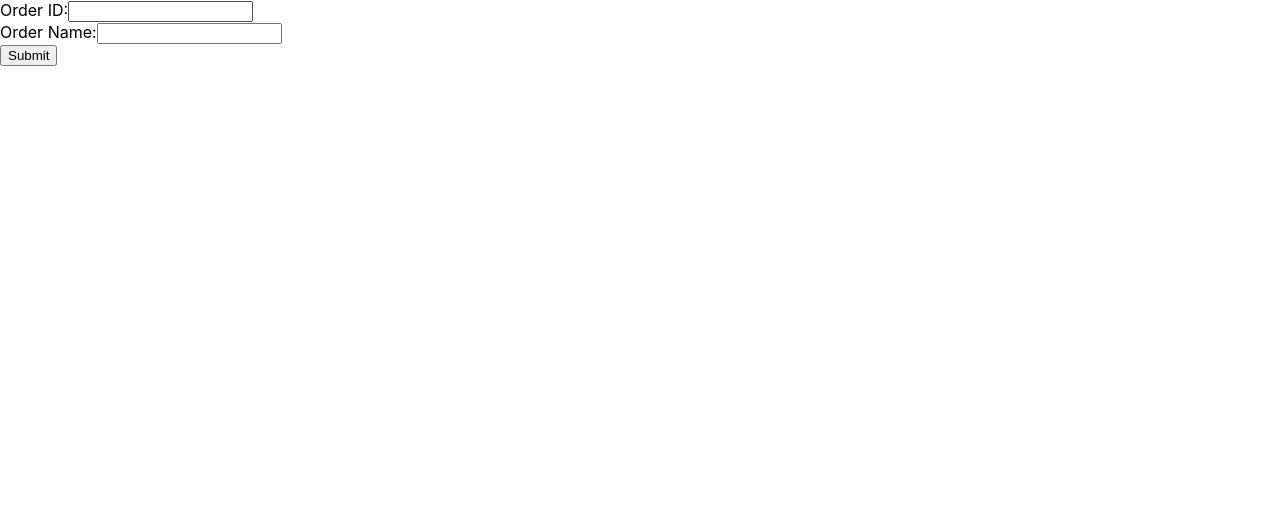
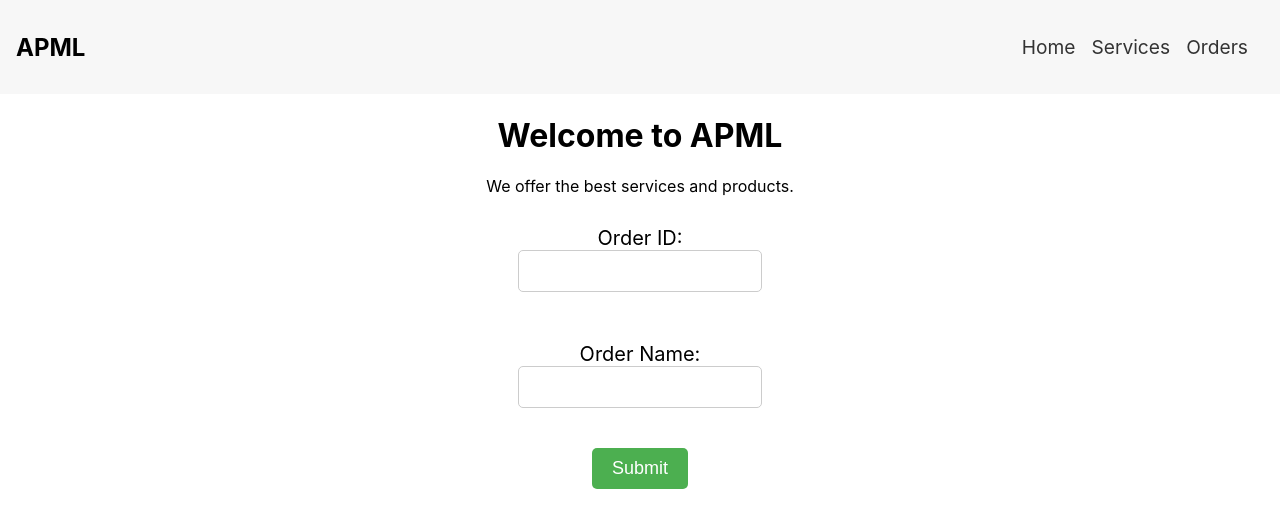
Before and after one commit to geetesh2/orderform, a React (Create React App) app: page / in a window 1280 px wide. Shown: the top 528 px of the page. Built offline with nearby package versions, Linux system fonts and the light colour scheme.

Commit message:
css added

```diff
--- a/src/App.js
+++ b/src/App.js
@@ -1,9 +1,14 @@
-import OrderForm from "./OrderForm";
+import OrderForm from "./OrderForm.js";
+import './OrderForm.css';
+import Navbar from './Navbar.js';
 
 function App() {
   return (
     <div className="App">
-      <OrderForm />
+    <Navbar />
+    <h1>Welcome to APML</h1>
+    <p>We offer the best services and products.</p>
+    <OrderForm />
     </div>
   );
 }
--- /dev/null
+++ b/src/Navbar.css
@@ -0,0 +1,27 @@
+nav {
+    display: flex;
+    justify-content: space-between;
+    align-items: center;
+    background-color: #f7f7f7;
+    padding: 1rem;
+    font-size: 1.2rem;
+  }
+
+  .logo {
+    font-weight: bold;
+    font-size: 1.5rem;
+  }
+
+  ul {
+    display: flex;
+    list-style: none;
+  }
+
+  li {
+    margin-right: 1rem;
+  }
+
+  a {
+    color: #333;
+    text-decoration: none;
+  }
--- /dev/null
+++ b/src/Navbar.js
@@ -0,0 +1,17 @@
+import React from 'react';
+import './Navbar.css';
+
+const Navbar = () => {
+  return (
+    <nav>
+      <div className="logo">APML</div>
+      <ul>
+        <li><a href="#">Home</a></li>
+        <li><a href="#">Services</a></li>
+        <li><a href="#">Orders</a></li>
+      </ul>
+    </nav>
+  );
+}
+
+export default Navbar;
--- /dev/null
+++ b/src/OrderForm.css
@@ -0,0 +1,40 @@
+form {
+    display: flex;
+    flex-direction: column;
+    align-items: center;
+    margin-top: 20px;
+  }
+
+  label {
+    font-size: 20px;
+    margin-top: 10px;
+  }
+
+  input {
+    height: 30px;
+    padding: 5px;
+    font-size: 18px;
+    margin-bottom: 20px;
+    border-radius: 5px;
+    border: 1px solid #ccc;
+  }
+
+  button[type="submit"] {
+    background-color: #4CAF50;
+    color: white;
+    padding: 10px 20px;
+    border: none;
+    border-radius: 5px;
+    font-size: 18px;
+    cursor: pointer;
+  }
+
+  button[type="submit"]:hover {
+    background-color: #3e8e41;
+  }
+
+
+  h1,p{
+    text-align: center;
+
+  }
```
